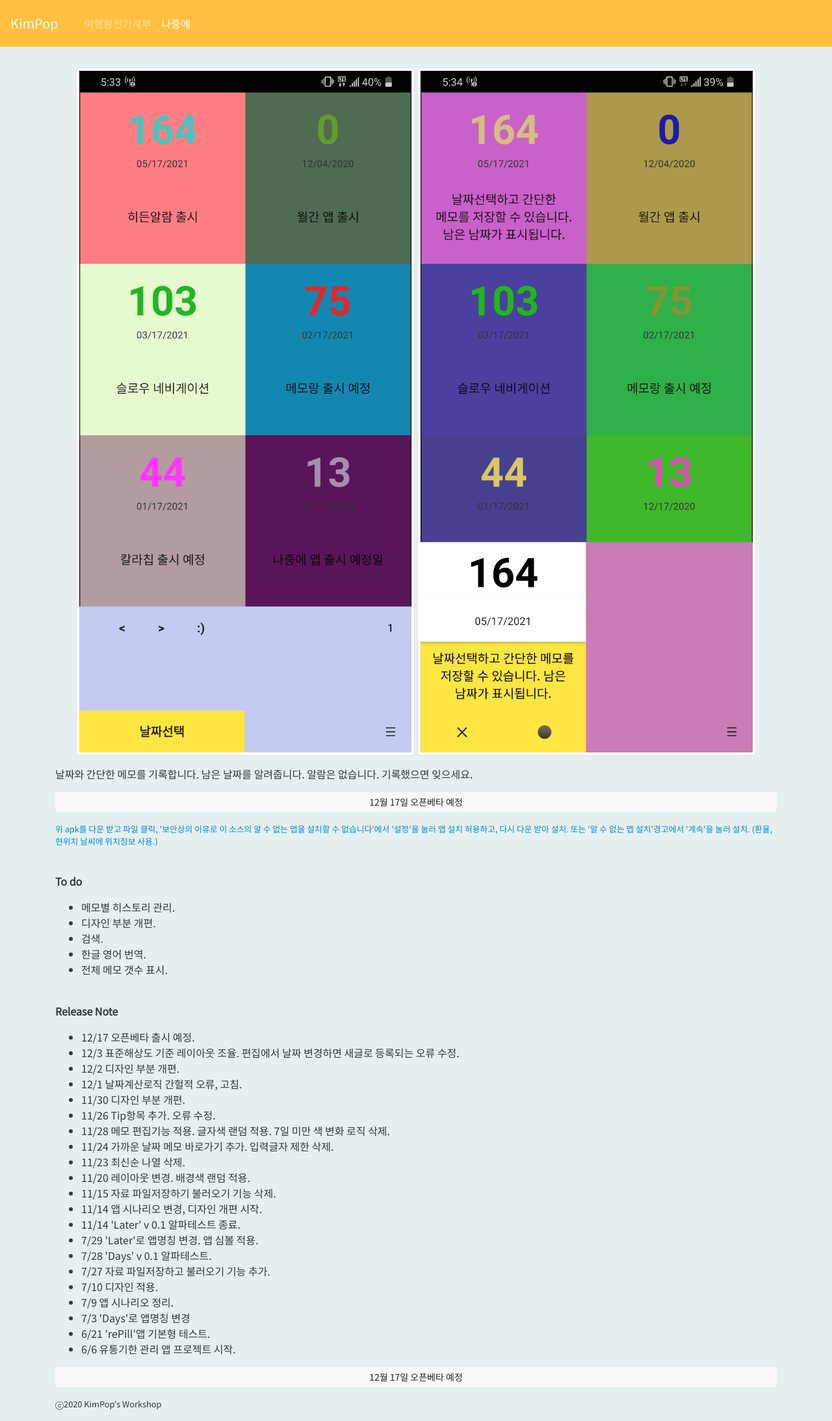
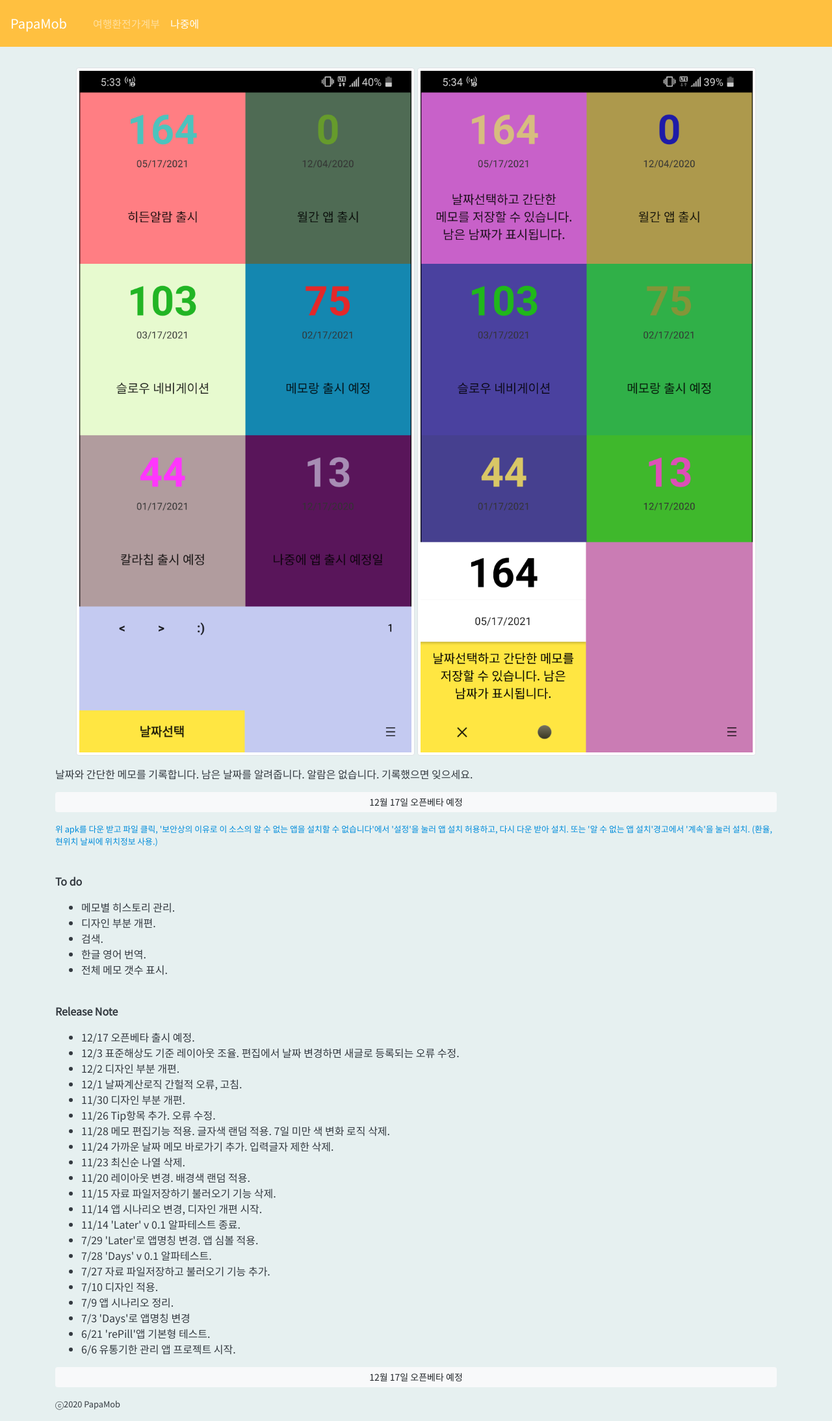
Before and after one commit to bobnorigun/memoir, a Django app: page /app_later/ in a window 1280 px wide. Shown: the whole page at 65% size. Run offline with Django 3.2, Linux system fonts and the light colour scheme; some libraries are stand-ins or nearby versions.

Commit message:
PapaMob add

```diff
--- a/blog/templates/blog/base_event.html
+++ b/blog/templates/blog/base_event.html
@@ -1,7 +1,7 @@
 {% load static %}
 <html>
     <head>
-        <title>Memo</title>
+        <title>PapaMob</title>
         <meta name="viewport" content="width=device-width,initial-scale=1" />
         <link href="https://stackpath.bootstrapcdn.com/bootstrap/4.3.1/css/bootstrap.min.css" rel="stylesheet" integrity="sha384-ggOyR0iXCbMQv3Xipma34MD+dH/1fQ784/j6cY/iJTQUOhcWr7x9JvoRxT2MZw1T" crossorigin="anonymous">
         <link href="https://fonts.googleapis.com/icon?family=Material+Icons"
@@ -13,7 +13,7 @@
     <body>
 
         <nav class="navbar navbar-expand-lg navbar-dark" style="background-color: #ffc040;">
-          <a class="navbar-brand mb-0 h1" href="#">KimPop</a>
+          <a class="navbar-brand mb-0 h1" href="#">PapaMob</a>
           <div class="navbar navbar-expand" id="navbarNav">
             <ul class="navbar-nav">
               <li class="nav-item">
--- a/blog/templates/blog/post_app_later.html
+++ b/blog/templates/blog/post_app_later.html
@@ -54,7 +54,7 @@
         <p>
           <a href="#" role="button" class="btn btn-light btn-sm btn-block">12월 17일 오픈베타 예정</a>
         </p>
-        <p><small>ⓒ2020 KimPop's Workshop</small></p>
+        <p><small>ⓒ2020 PapaMob</small></p>
 
 
     </div>
```
